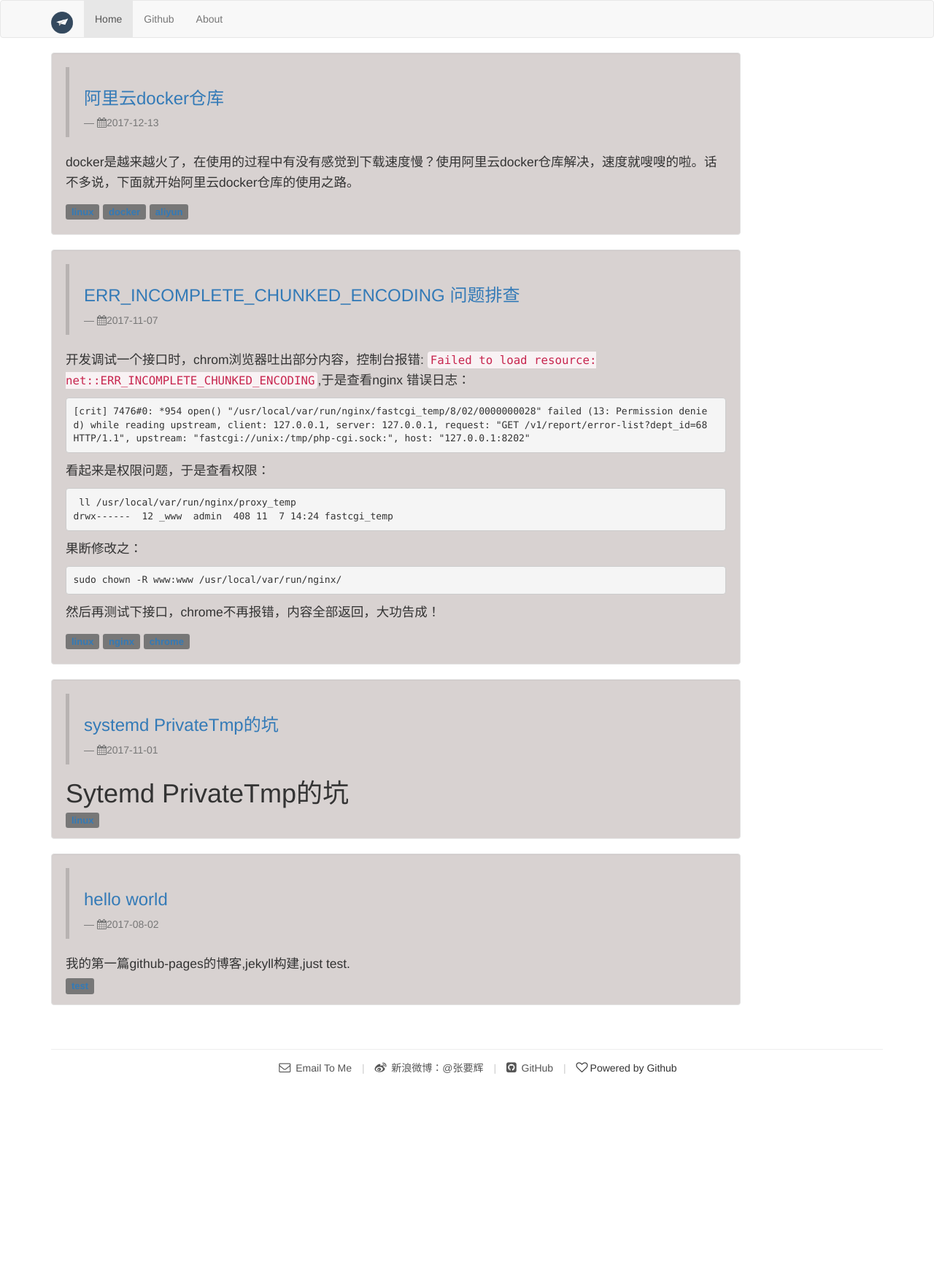
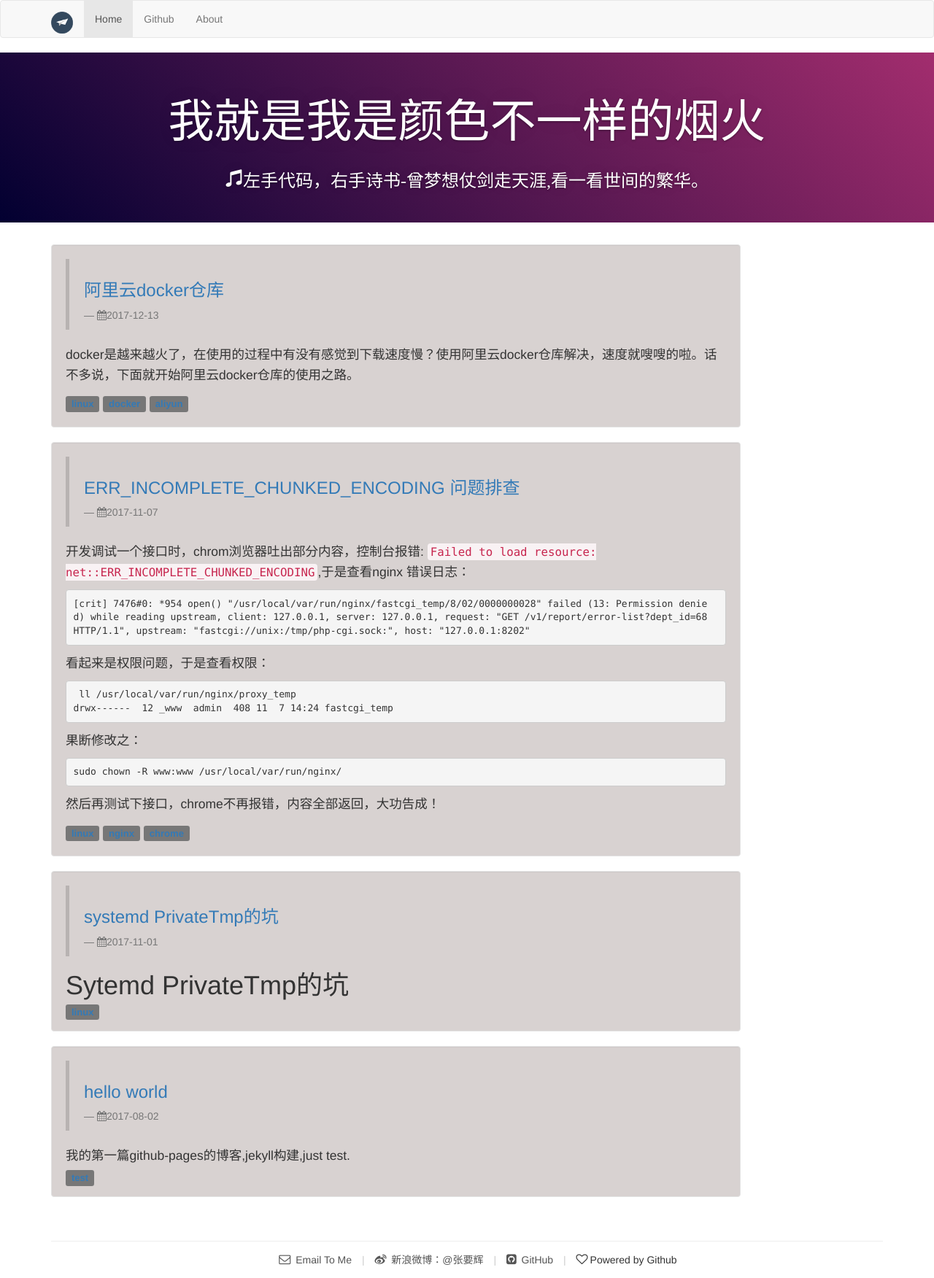
Before and after one commit to jiujiucheng/zhangyaohui1986.github.io, a Jekyll site: the page built from index.html, in a window 1280 px wide. Shown: the whole page at 73% size. Built offline with Jekyll 4.4.1, drawn with Linux system fonts in a browser that asks for light colours; nearby versions of some CDN libraries; before the commit the page ends 1489 px from its top, so only the background shows below that.

Commit message:
jumbotron

```diff
--- a/_layouts/index.html
+++ b/_layouts/index.html
@@ -1,28 +1,53 @@
 <style type="text/css">
-	 .edwin-post-content{
+.edwin-post-content {
     min-height: 45%;
     font-size: 125%;
     line-height: 1.6;
 }
-    .edwin-post-content .post{
+
+.edwin-post-content .post {
     background: #d8d2d1
 }
+@media screen and (min-width: 768px)
+.masthead {
+    padding: 90px 0 110px;
+}
+
+.masthead {
+    padding: 60px 0 80px;
+    margin-bottom: 0;
+    color: #fff;
+}
+
+.edwin-post-desc .jumbotron {
+    position: relative;
+    padding: 40px 0;
+    color: #fff;
+    text-align: center;
+    text-shadow: 0 1px 3px rgba(0, 0, 0, .4), 0 0 30px rgba(0, 0, 0, .075);
+    background: linear-gradient(45deg,#020031 0,#a22d6e 100%);
+}
 </style>
+{% include header.html %}
+<div class="edwin-post-desc">
+    <div class="jumbotron">
+    <div class="container">
+        <h1>我就是我是颜色不一样的烟火</h1>
+        <h3 class="glyphicon glyphicon-music">左手代码，右手诗书-曾梦想仗剑走天涯,看一看世间的繁华。</h2>
 
- {% include header.html %}
+    </div>
+</div>
+</div>
 
 <div class="container">
-
     <div class="row">
         <div class="col-md-10">
             <div class="edwin-post-content">
                 {{ content }}
             </div>
         </div>
-
         <div class="col-md-2">
             <!-- this is COL-MD-22222, for some contents -->
         </div>
     </div>
-
     {% include footer.html %}
```
Also changed, not shown: 10 other files. Lines whose indentation alone changed are shown as unchanged.
